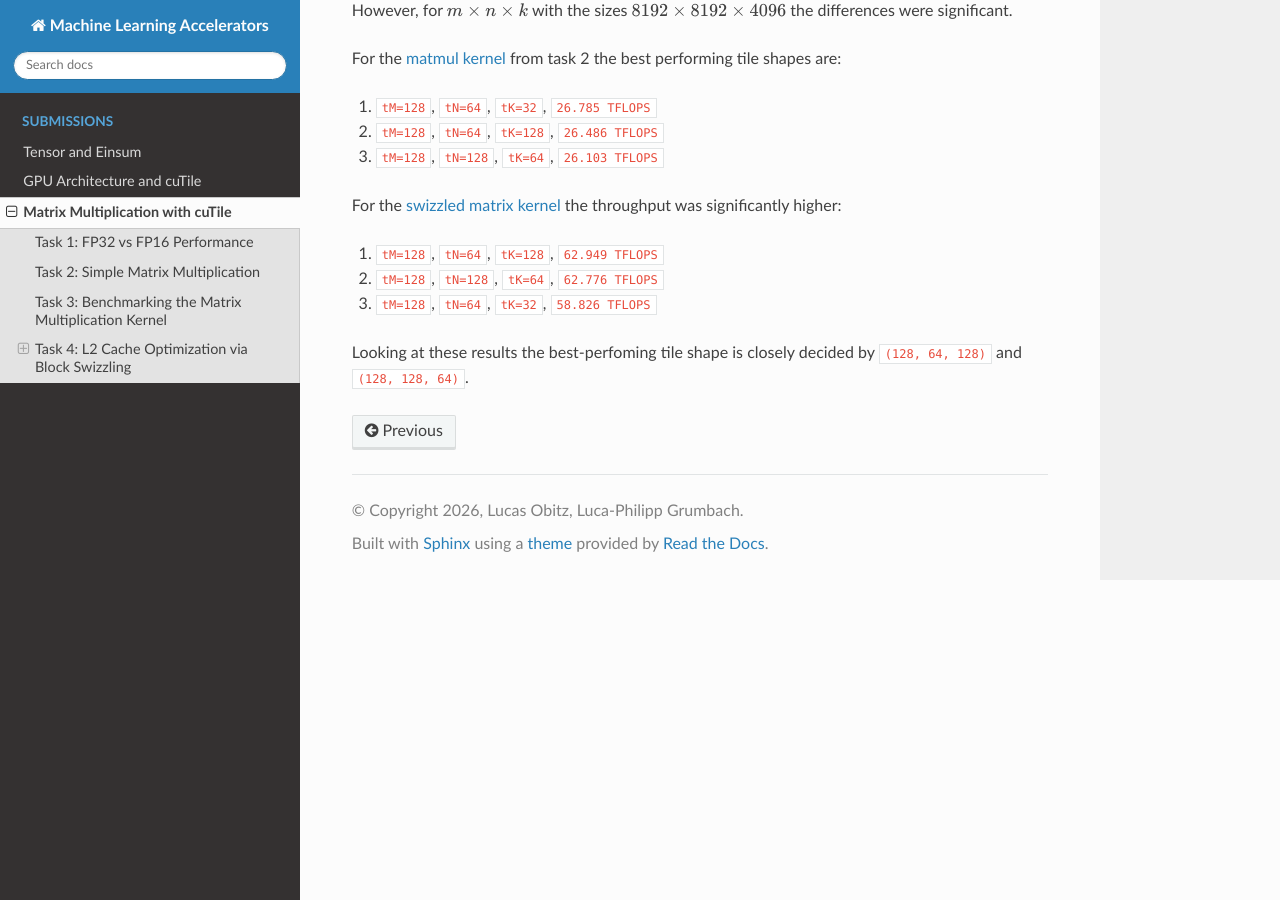
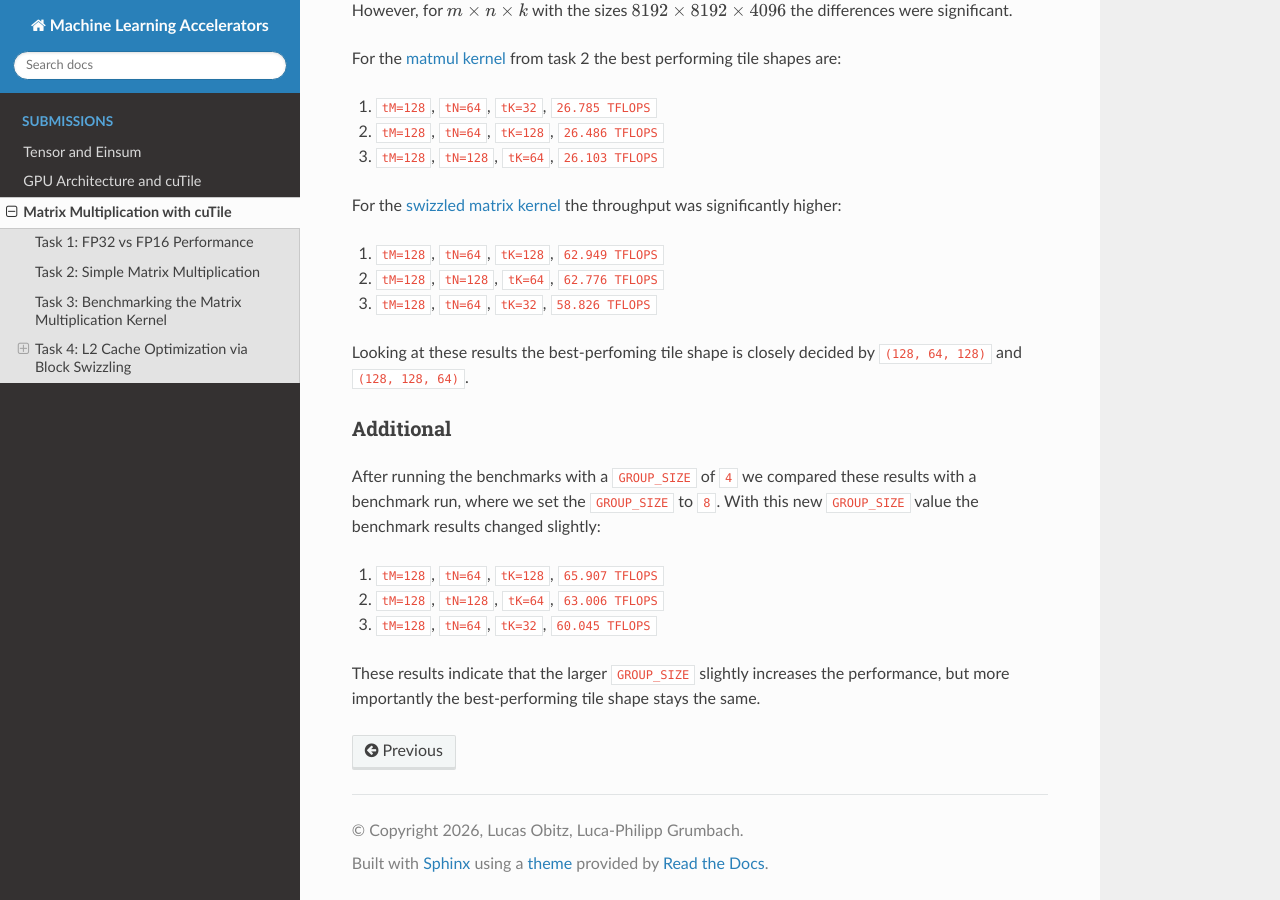
Before and after one commit to Shad00Z/machine-learning-accelerators, a Sphinx documentation site: the page built from docs/source/submissions/03_matmul_cutile.rst, in a window 1280 px wide and 900 px high, scrolled down 4865 px. Built offline with Sphinx 7.4.7 and the Read the Docs theme 3.1.0, drawn with Linux system fonts in a browser that asks for light colours.

Commit message:
fix: added GROUP_SIZE to tileShapeSweep

```diff
--- a/docs/source/submissions/03_matmul_cutile.rst
+++ b/docs/source/submissions/03_matmul_cutile.rst
@@ -154,3 +154,15 @@ For the :ref:`swizzled matrix kernel<swizzled_matmul_kernel>` the throughput was
 3. ``tM=128``,  ``tN=64``,  ``tK=32``, ``58.826 TFLOPS``
 
 Looking at these results the best-perfoming tile shape is closely decided by ``(128, 64, 128)`` and ``(128, 128, 64)``.
+
+Additional
+^^^^^^^^^^
+
+After running the benchmarks with a ``GROUP_SIZE`` of ``4`` we compared these results with a benchmark run, where we set the ``GROUP_SIZE`` to ``8``.
+With this new ``GROUP_SIZE`` value the benchmark results changed slightly:
+
+1. ``tM=128``,  ``tN=64``, ``tK=128``, ``65.907 TFLOPS``
+2. ``tM=128``, ``tN=128``,  ``tK=64``, ``63.006 TFLOPS``
+3. ``tM=128``,  ``tN=64``,  ``tK=32``, ``60.045 TFLOPS``
+
+These results indicate that the larger ``GROUP_SIZE`` slightly increases the performance, but more importantly the best-performing tile shape stays the same.
```
Also changed, not shown: 5 other files.
